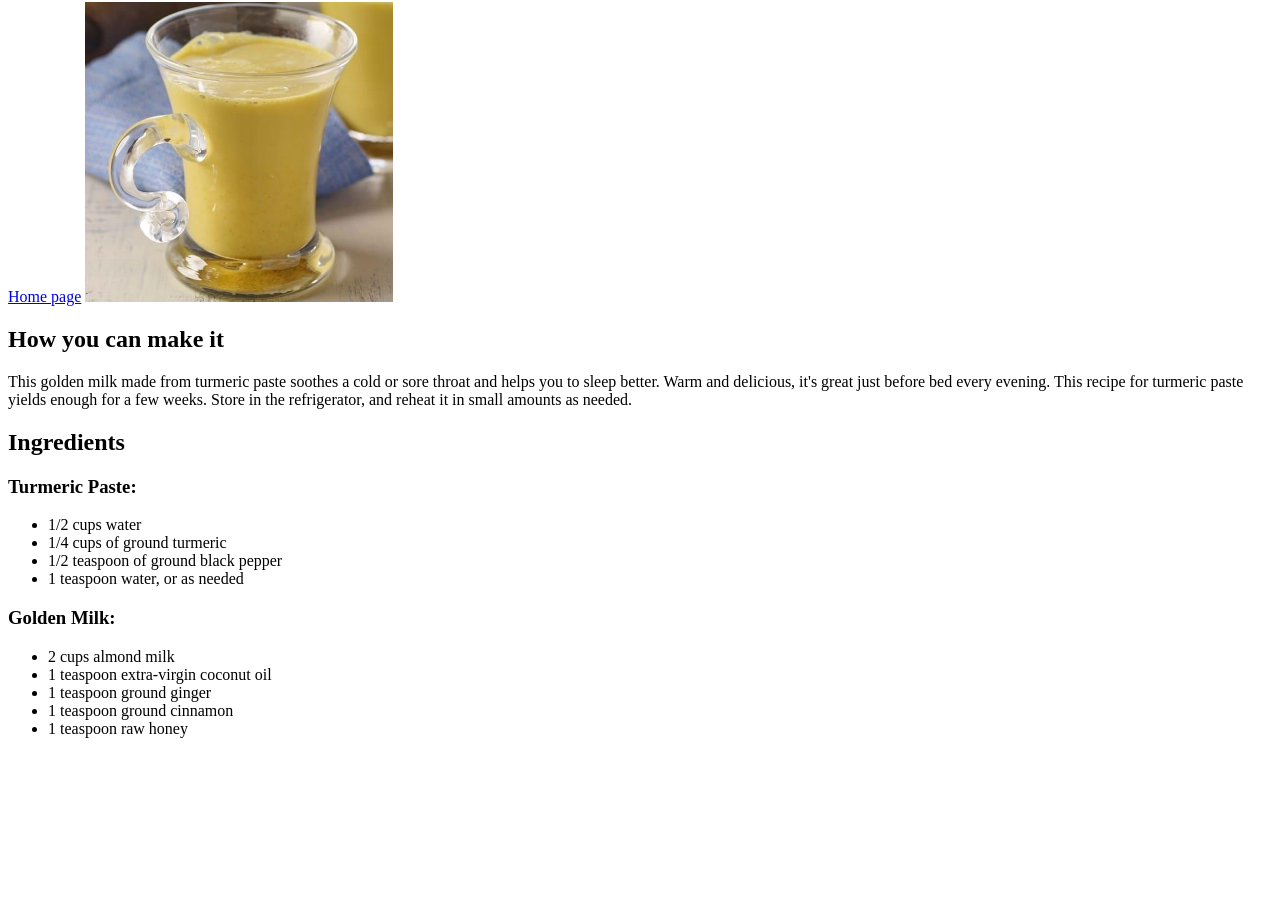
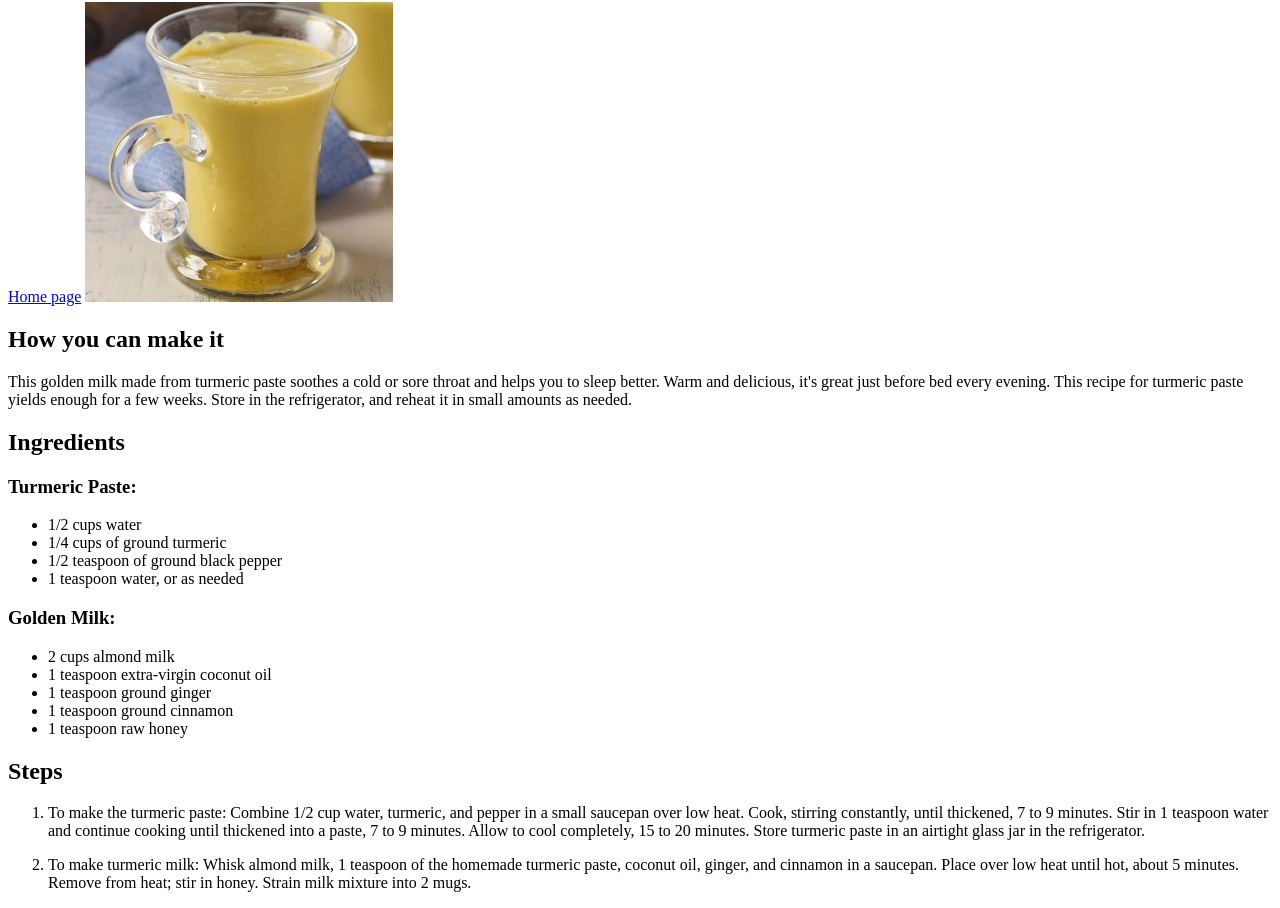
Before and after one commit to Red-Mad-Mango/odin-recipes, a plain HTML site: page Recipes/Turmeric Golden Milk with Turmeric Paste.html in a window 1280 px wide. Shown: the part 78-986 px from the top of the page. Before the commit the page ends 832 px from the top, so only its background shows below. Drawn offline with Linux system fonts and the light colour scheme.

Commit message:
Add steps and ordered list
complete the first recipe page

```diff
--- a/Recipes/Turmeric Golden Milk with Turmeric Paste.html
+++ b/Recipes/Turmeric Golden Milk with Turmeric Paste.html
@@ -31,8 +31,13 @@
                 <li>1 teaspoon raw honey</li>
             </ul>
 
-
-
+    <h2>Steps</h2>
+            <ol>
+                <li><p>To make the turmeric paste: Combine 1/2 cup water, turmeric, and pepper in a small saucepan over low heat. Cook, stirring constantly, until thickened, 7 to 9 minutes. Stir in 1 teaspoon water and continue cooking until thickened into a paste, 7 to 9 minutes.
+                     Allow to cool completely, 15 to 20 minutes. Store turmeric paste in an airtight glass jar in the refrigerator.</p></li>
+                <li><p>To make turmeric milk: Whisk almond milk, 1 teaspoon of the homemade turmeric paste, coconut oil, ginger, and cinnamon in a saucepan. Place over low heat until hot, about 5 minutes.
+                       Remove from heat; stir in honey. Strain milk mixture into 2 mugs. </p></li>
+            </ol>
 
 </body>
 </html>
```
